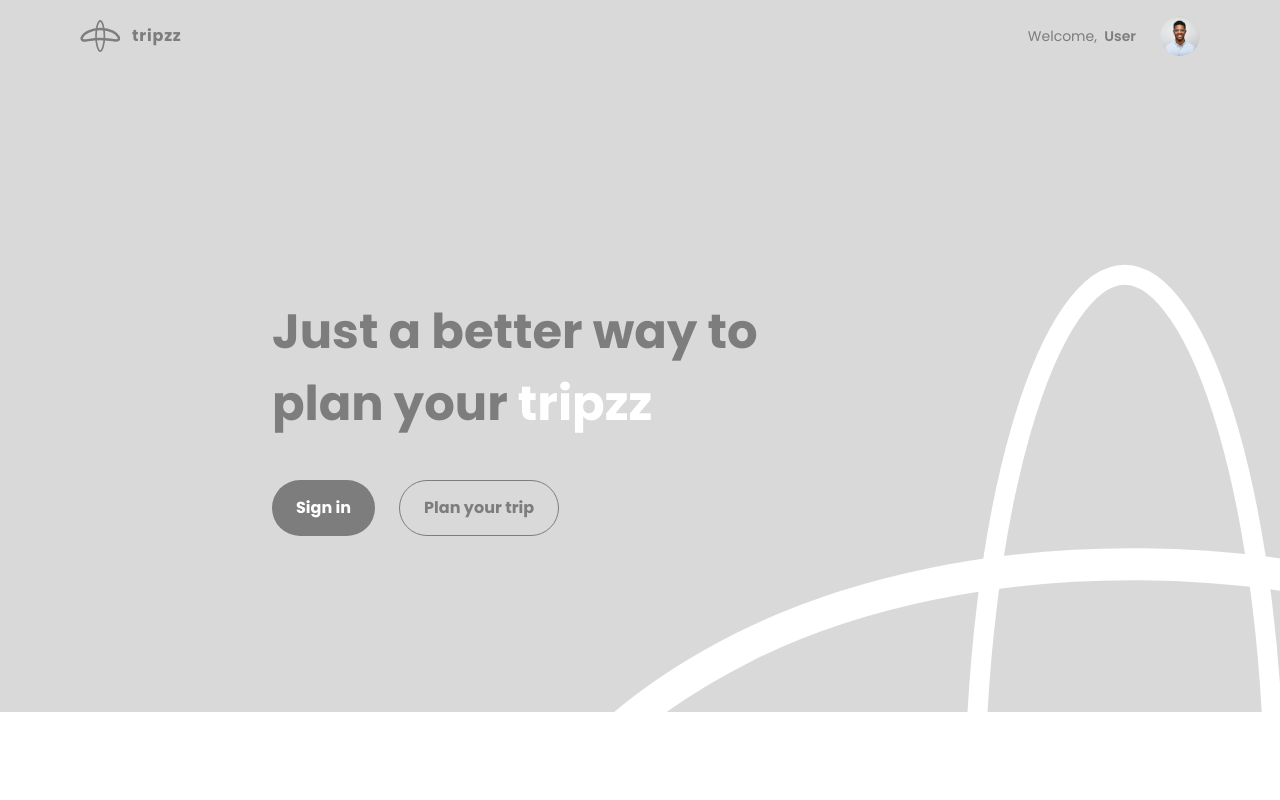
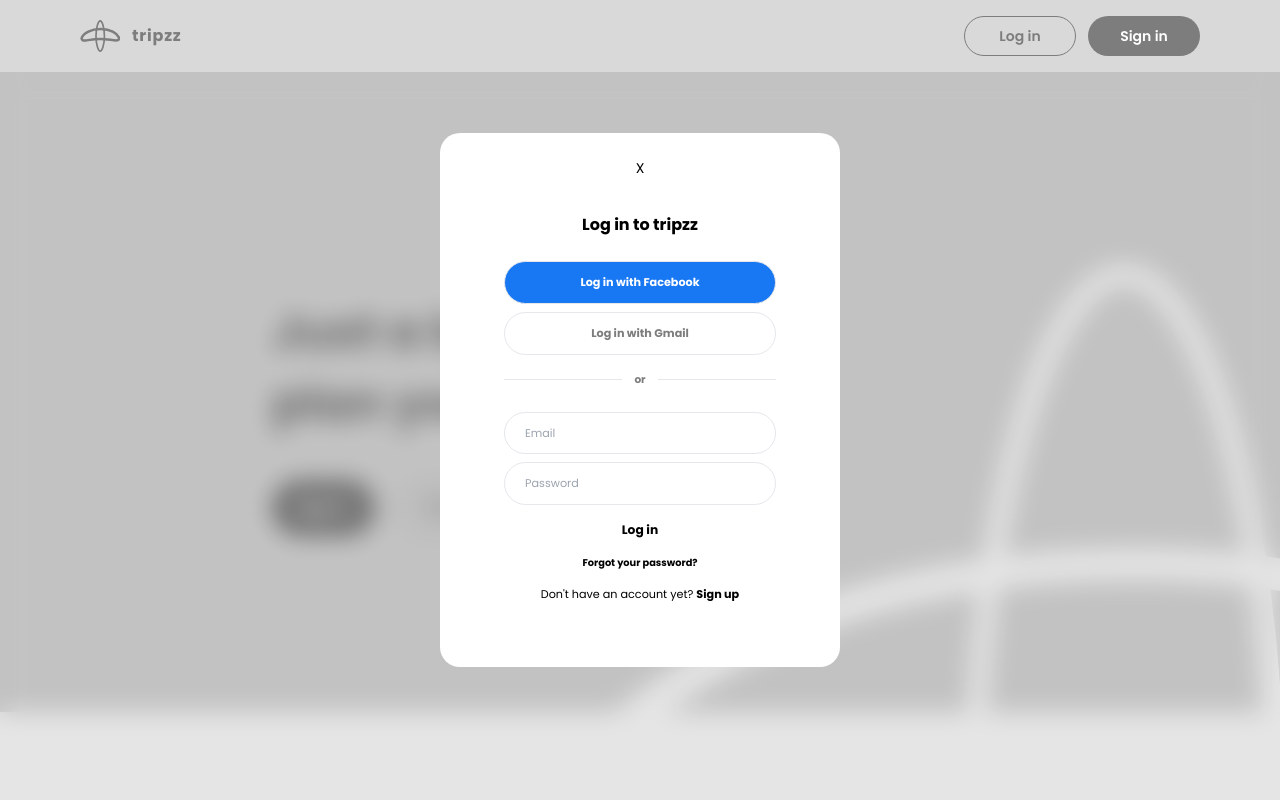
Before and after one commit to thiagotars/tripzz-planner, a React (Vite) app: page / in a window 1280 px wide. Both pictures are taken after a click on the button "Log in". Shown: the top 800 px of the page. Built offline with nearby package versions, Linux system fonts and the light colour scheme.

Commit message:
creates Login and Signup Modals

```diff
--- a/src/components/Header.jsx
+++ b/src/components/Header.jsx
@@ -1,12 +1,15 @@
 import { useState, useEffect } from "react";
 import { Link, useNavigate } from "react-router-dom";
 import { FiMenu } from "react-icons/fi";
+import SignupModal from "./SignupModal";
+import LoginModal from "./LoginModal";
 
 const Header = () => {
   const [isLoggedIn, setIsLoggedIn] = useState(false);
   const [isOpenMenu, setIsOpenMenu] = useState(false);
   const [isScrolled, setIsScrolled] = useState(false);
-  const [isSignMenu, setIsSignMenu] = useState(false);
+  const [showSignupContainer, setShowSignupContainer] = useState(false);
+  const [showLoginContainer, setShowLoginContainer] = useState(false);
 
   useEffect(() => {
     const handleScroll = () => {
@@ -24,8 +27,8 @@
     setIsOpenMenu((prev) => !prev);
   };
   const handleSignClick = () => {
-    console.log(isSignMenu);
-    setIsSignMenu((prev) => !prev);
+    setShowLoginContainer(false);
+    setShowSignupContainer((prev) => !prev);
   };
   const navigate = useNavigate();
 
@@ -36,17 +39,24 @@
   };
 
   const handleLoginClick = () => {
+    setShowSignupContainer(false);
+    setShowLoginContainer((prev) => !prev);
+  };
+
+  const handleLog = () => {
     setIsLoggedIn(true);
+    setShowLoginContainer((prev) => !prev);
+    navigate("/user");
   };
 
   return (
     <header
-      className={`bg-medium-grey sticky z-50 top-0 w-screen flex justify-center py-4 md:px-20 px-8 ${
+      className={`bg-medium-grey sticky z-30 top-0 w-screen flex justify-center py-4 md:px-20 px-8 ${
         isScrolled &&
         "bg-white/80 backdrop-blur-sm shadow transition-all duration-300"
       }`}
     >
-      <nav className="relative flex max-w-[1120px] w-full justify-between text-[20px] items-center ">
+      <nav className="flex max-w-[1120px] w-full justify-between text-[20px] items-center ">
         {/* LOGO */}
         <Link className="flex items-center cursor-pointer" to="/">
           <div className="w-10 h-8 bg-logo bg-cover"></div>
@@ -107,38 +117,17 @@
           className="md:hidden w-8 h-8 text-dark-grey cursor-pointer"
           onClick={handleMenuClick}
         />
-        <div
-          className={`absolute top-20 right-1/2 bg-white max-w-[400px] p-12 text-center rounded-[20px] ${
-            isSignMenu ? "flex flex-col justify-center" : "hidden"
-          }`}
-        >
-          <h3 className="font-bold">
-            Sign up to take your trip planning to the next level
-          </h3>
-          <div className="mt-10 text-[.875em]">
-            <div className="px-8 py-6 rounded-full border bg-[#1877F2] hover:bg-[#4267B2] cursor-pointer"></div>
-            <div className="px-8 py-6 rounded-full border mt-2"></div>
-            <div className="mt-6 pt-6 border-t">
-              <input
-                type="text"
-                placeholder="Email"
-                className="w-full px-5 py-3 border rounded-full text-[.875em]"
-              />
-              <input
-                type="password"
-                placeholder="Password"
-                className="w-full px-5 py-3 border rounded-full text-[.875em] mt-2"
-              />
-              <button className="font-bold text-[.75em] hover:text-dark-grey mt-6">
-                Sign up with email
-              </button>
-              <button className="text-[.75em] mt-6 hover:text-dark-grey ">
-                Already have an account?{" "}
-                <span className="font-bold">Log in</span>
-              </button>
-            </div>
-          </div>
-        </div>
+        <LoginModal
+          isOpen={showLoginContainer}
+          changeModal={() => handleSignClick()}
+          onClose={() => setShowLoginContainer(false)}
+          onLogin={() => handleLog()}
+        />
+        <SignupModal
+          isOpen={showSignupContainer}
+          changeModal={() => handleLoginClick()}
+          onClose={() => setShowSignupContainer(false)}
+        />
       </nav>
     </header>
   );
--- /dev/null
+++ b/src/components/LoginModal.jsx
@@ -0,0 +1,66 @@
+import { createPortal } from "react-dom";
+
+const LoginModal = ({ isOpen, onClose, changeModal, onLogin }) => {
+  if (!isOpen) {
+    return null;
+  }
+
+  return createPortal(
+    <div className="fixed top-[50%] left-[50%] transform translate-y-[-50%] translate-x-[-50%] w-screen h-screen bg-black/10 backdrop-blur-md">
+      <button
+        className="text-black fixed top-[21%] left-[50%] transform translate-y-[-50%] translate-x-[-50%] z-50 text-[.875em]"
+        onClick={onClose}
+      >
+        X
+      </button>
+      <div className="fixed flex flex-col justify-center top-[50%] left-[50%] transform translate-y-[-50%] translate-x-[-50%] bg-white max-w-[400px] p-16 pt-20 text-center rounded-[20px]">
+        <h3 className="font-bold">Log in to tripzz</h3>
+        <div className="mt-6 text-[.875em]">
+          <div className="py-3 rounded-full border text-[.8em] text-white font-bold bg-[#1877F2] hover:bg-[#1864f2] cursor-pointer">
+            Log in with Facebook
+          </div>
+          <div className="py-3 rounded-full border text-[.8em] text-dark-grey font-bold mt-2 bg-white hover:bg-light-grey cursor-pointer">
+            Log in with Gmail
+          </div>
+          <div className="relative w-full mt-6 border-t">
+            <p className="w-[36px] bg-white absolute text-[.75em] text-dark-grey font-bold top-[50%] left-[50%] transform translate-y-[-50%] translate-x-[-50%]">
+              or
+            </p>
+          </div>
+          <div className="mt-6">
+            <input
+              type="text"
+              placeholder="Email"
+              className="w-full px-5 py-3 border rounded-full text-[.8em] mt-2"
+            />
+            <input
+              type="password"
+              placeholder="Password"
+              className="w-full px-5 py-3 border rounded-full text-[.8em] mt-2"
+            />
+            <div className="flex flex-col mt-4">
+              <button
+                className="font-bold text-[.875em] hover:text-dark-grey"
+                onClick={onLogin}
+              >
+                Log in
+              </button>
+              <button className="font-bold text-[.7em] hover:text-dark-grey mt-4">
+                Forgot your password?
+              </button>
+              <button
+                className="text-[.8em] mt-4 hover:text-dark-grey"
+                onClick={changeModal}
+              >
+                Don't have an account yet?{" "}
+                <span className="font-bold">Sign up</span>
+              </button>
+            </div>
+          </div>
+        </div>
+      </div>
+    </div>,
+    document.body
+  );
+};
+export default LoginModal;
--- /dev/null
+++ b/src/components/SignupModal.jsx
@@ -0,0 +1,68 @@
+import { createPortal } from "react-dom";
+
+const SignupModal = ({ isOpen, onClose, changeModal }) => {
+  if (!isOpen) {
+    return null;
+  }
+
+  return createPortal(
+    <div className="fixed top-[50%] left-[50%] transform translate-y-[-50%] translate-x-[-50%] w-screen h-screen bg-black/10 backdrop-blur-md">
+      <button
+        className="text-black fixed top-[18%] left-[50%] transform translate-y-[-50%] translate-x-[-50%] z-50 text-[.875em]"
+        onClick={onClose}
+      >
+        X
+      </button>
+      <div className="z-30 fixed top-[50%] left-[50%] transform translate-y-[-50%] translate-x-[-50%] flex flex-col justify-center bg-white max-w-[400px] p-16 pt-20 text-center rounded-[20px]">
+        <h3 className="font-bold">
+          Sign up to take your trip planning to the next level
+        </h3>
+        <div className="mt-6 text-[.875em]">
+          <div className="py-3 rounded-full border text-[.8em] text-white font-bold bg-[#1877F2] hover:bg-[#1864f2] cursor-pointer">
+            Sign up with Facebook
+          </div>
+          <div className="py-3 rounded-full border text-[.8em] text-dark-grey font-bold mt-2 bg-white hover:bg-light-grey cursor-pointer">
+            Sign up with Gmail
+          </div>
+          <div className="relative w-full mt-6 border-t">
+            <p className="w-[36px] bg-white absolute text-[.75em] text-dark-grey font-bold top-[50%] left-[50%] transform translate-y-[-50%] translate-x-[-50%]">
+              or
+            </p>
+          </div>
+          <div className="mt-6">
+            <input
+              type="text"
+              placeholder="Name"
+              className="w-full px-5 py-3 border rounded-full text-[.8em]"
+            />
+            <input
+              type="text"
+              placeholder="Email"
+              className="w-full px-5 py-3 border rounded-full text-[.8em] mt-2"
+            />
+            <input
+              type="password"
+              placeholder="Password"
+              className="w-full px-5 py-3 border rounded-full text-[.8em] mt-2"
+            />
+            <div className="flex flex-col">
+              <button className="font-bold text-[.875em] hover:text-dark-grey mt-6">
+                Sign up with email
+              </button>
+              <button
+                className="text-[.8em] mt-4 hover:text-dark-grey "
+                onClick={changeModal}
+              >
+                Already have an account?{" "}
+                <span className="font-bold">Log in</span>
+              </button>
+            </div>
+          </div>
+        </div>
+      </div>
+    </div>,
+    document.body
+  );
+};
+
+export default SignupModal;
```
